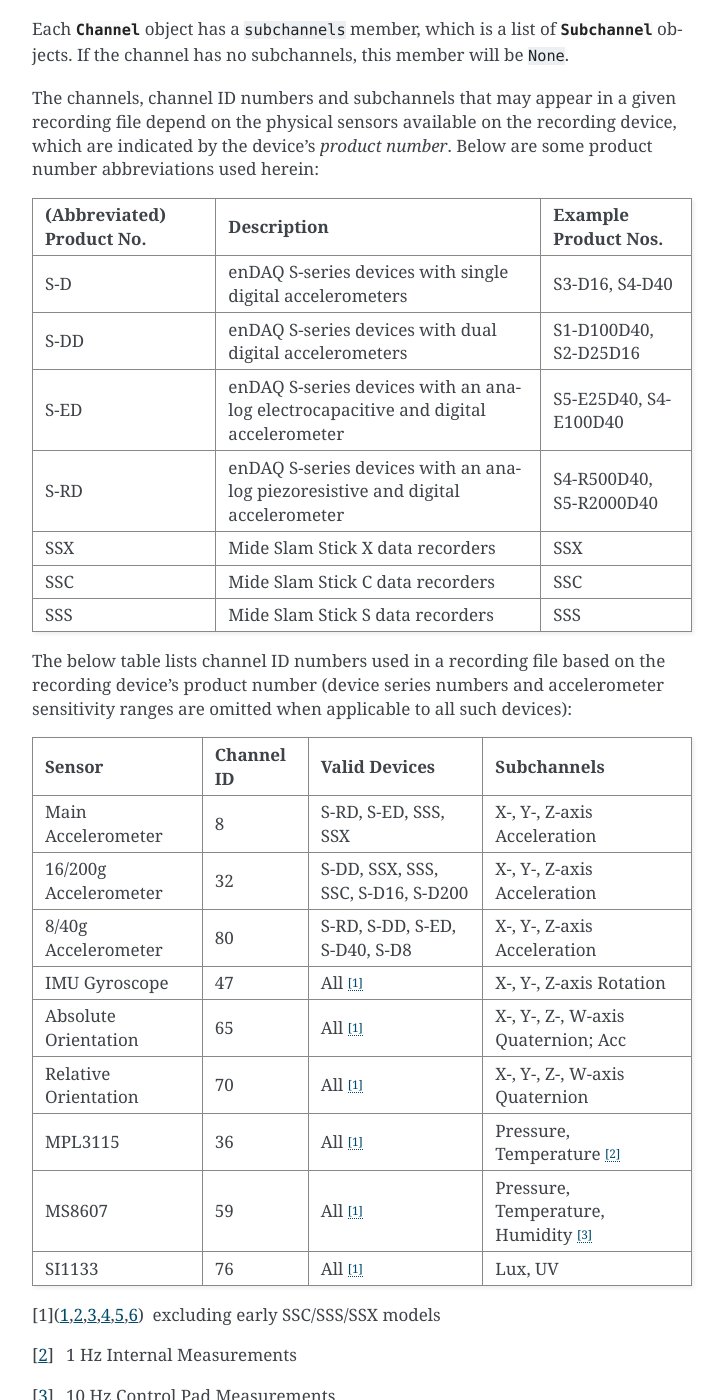
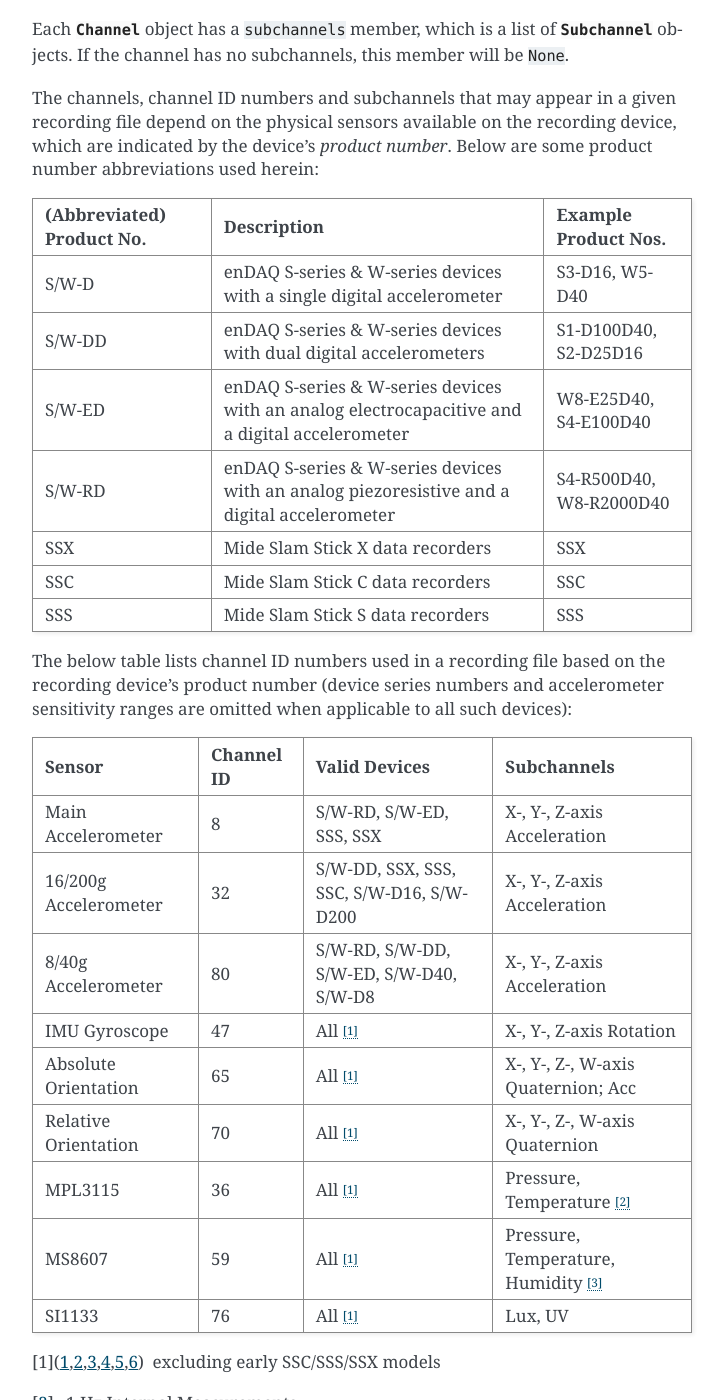
Before and after one commit to MideTechnology/idelib, a Sphinx documentation site: the page built from docs/source/ide_basics.rst, in a window 1280 px wide and 1400 px high, scrolled down 1350 px. Shown: the whole window, without its empty margins (388-1112 px from the left). Built offline with Sphinx 7.4.7, drawn with Linux system fonts in a browser that asks for light colours.

```diff
--- a/docs/source/ide_basics.rst
+++ b/docs/source/ide_basics.rst
@@ -48,47 +48,47 @@ Each :class:`Channel` object has a ``subchannels`` member, which is a list of :c
 
 The channels, channel ID numbers and subchannels that may appear in a given recording file depend on the physical sensors available on the recording device, which are indicated by the device's *product number*. Below are some product number abbreviations used herein:
 
-========================= ================================================================================= =======================
-(Abbreviated) Product No. Description                                                                       Example Product Nos.
-========================= ================================================================================= =======================
-S-D                       enDAQ S-series devices with single digital accelerometers                         S3-D16, S4-D40
-------------------------- --------------------------------------------------------------------------------- -----------------------
-S-DD                      enDAQ S-series devices with dual digital accelerometers                           S1-D100D40, S2-D25D16
-------------------------- --------------------------------------------------------------------------------- -----------------------
-S-ED                      enDAQ S-series devices with an analog electrocapacitive and digital accelerometer S5-E25D40, S4-E100D40
-------------------------- --------------------------------------------------------------------------------- -----------------------
-S-RD                      enDAQ S-series devices with an analog piezoresistive and digital accelerometer    S4-R500D40, S5-R2000D40
-------------------------- --------------------------------------------------------------------------------- -----------------------
-SSX                       Mide Slam Stick X data recorders                                                  SSX
-------------------------- --------------------------------------------------------------------------------- -----------------------
-SSC                       Mide Slam Stick C data recorders                                                  SSC
-------------------------- --------------------------------------------------------------------------------- -----------------------
-SSS                       Mide Slam Stick S data recorders                                                  SSS
-========================= ================================================================================= =======================
+========================= ============================================================================================== =======================
+(Abbreviated) Product No. Description                                                                                    Example Product Nos.
+========================= ============================================================================================== =======================
+S/W-D                     enDAQ S-series & W-series devices with a single digital accelerometer                          S3-D16, W5-D40
+------------------------- ---------------------------------------------------------------------------------------------- -----------------------
+S/W-DD                    enDAQ S-series & W-series devices with dual digital accelerometers                             S1-D100D40, S2-D25D16
+------------------------- ---------------------------------------------------------------------------------------------- -----------------------
+S/W-ED                    enDAQ S-series & W-series devices with an analog electrocapacitive and a digital accelerometer W8-E25D40, S4-E100D40
+------------------------- ---------------------------------------------------------------------------------------------- -----------------------
+S/W-RD                    enDAQ S-series & W-series devices with an analog piezoresistive and a digital accelerometer    S4-R500D40, W8-R2000D40
+------------------------- ---------------------------------------------------------------------------------------------- -----------------------
+SSX                       Mide Slam Stick X data recorders                                                               SSX
+------------------------- ---------------------------------------------------------------------------------------------- -----------------------
+SSC                       Mide Slam Stick C data recorders                                                               SSC
+------------------------- ---------------------------------------------------------------------------------------------- -----------------------
+SSS                       Mide Slam Stick S data recorders                                                               SSS
+========================= ============================================================================================== =======================
 
 The below table lists channel ID numbers used in a recording file based on the recording device's product number (device series numbers and accelerometer sensitivity ranges are omitted when applicable to all such devices):
 
-===================== ========== ================================== =====================================
-Sensor                Channel ID Valid Devices                      Subchannels
-===================== ========== ================================== =====================================
-Main Accelerometer    8          S-RD, S-ED, SSS, SSX               X-, Y-, Z-axis Acceleration
---------------------- ---------- ---------------------------------- -------------------------------------
-16/200g Accelerometer 32         S-DD, SSX, SSS, SSC, S-D16, S-D200 X-, Y-, Z-axis Acceleration
---------------------- ---------- ---------------------------------- -------------------------------------
-8/40g Accelerometer   80         S-RD, S-DD, S-ED, S-D40, S-D8      X-, Y-, Z-axis Acceleration
---------------------- ---------- ---------------------------------- -------------------------------------
-IMU Gyroscope         47         All [1]_                           X-, Y-, Z-axis Rotation
---------------------- ---------- ---------------------------------- -------------------------------------
-Absolute Orientation  65         All [1]_                           X-, Y-, Z-, W-axis Quaternion; Acc
---------------------- ---------- ---------------------------------- -------------------------------------
-Relative Orientation  70         All [1]_                           X-, Y-, Z-, W-axis Quaternion
---------------------- ---------- ---------------------------------- -------------------------------------
-MPL3115               36         All [1]_                           Pressure, Temperature [2]_
---------------------- ---------- ---------------------------------- -------------------------------------
-MS8607                59         All [1]_                           Pressure, Temperature, Humidity [3]_
---------------------- ---------- ---------------------------------- -------------------------------------
-SI1133                76         All [1]_                           Lux, UV
-===================== ========== ================================== =====================================
+===================== ========== ======================================== =====================================
+Sensor                Channel ID Valid Devices                            Subchannels
+===================== ========== ======================================== =====================================
+Main Accelerometer    8          S/W-RD, S/W-ED, SSS, SSX                 X-, Y-, Z-axis Acceleration
+--------------------- ---------- ---------------------------------------- -------------------------------------
+16/200g Accelerometer 32         S/W-DD, SSX, SSS, SSC, S/W-D16, S/W-D200 X-, Y-, Z-axis Acceleration
+--------------------- ---------- ---------------------------------------- -------------------------------------
+8/40g Accelerometer   80         S/W-RD, S/W-DD, S/W-ED, S/W-D40, S/W-D8  X-, Y-, Z-axis Acceleration
+--------------------- ---------- ---------------------------------------- -------------------------------------
+IMU Gyroscope         47         All [1]_                                 X-, Y-, Z-axis Rotation
+--------------------- ---------- ---------------------------------------- -------------------------------------
+Absolute Orientation  65         All [1]_                                 X-, Y-, Z-, W-axis Quaternion; Acc
+--------------------- ---------- ---------------------------------------- -------------------------------------
+Relative Orientation  70         All [1]_                                 X-, Y-, Z-, W-axis Quaternion
+--------------------- ---------- ---------------------------------------- -------------------------------------
+MPL3115               36         All [1]_                                 Pressure, Temperature [2]_
+--------------------- ---------- ---------------------------------------- -------------------------------------
+MS8607                59         All [1]_                                 Pressure, Temperature, Humidity [3]_
+--------------------- ---------- ---------------------------------------- -------------------------------------
+SI1133                76         All [1]_                                 Lux, UV
+===================== ========== ======================================== =====================================
 
 .. [1] excluding early SSC/SSS/SSX models
 .. [2] 1 Hz Internal Measurements
```
